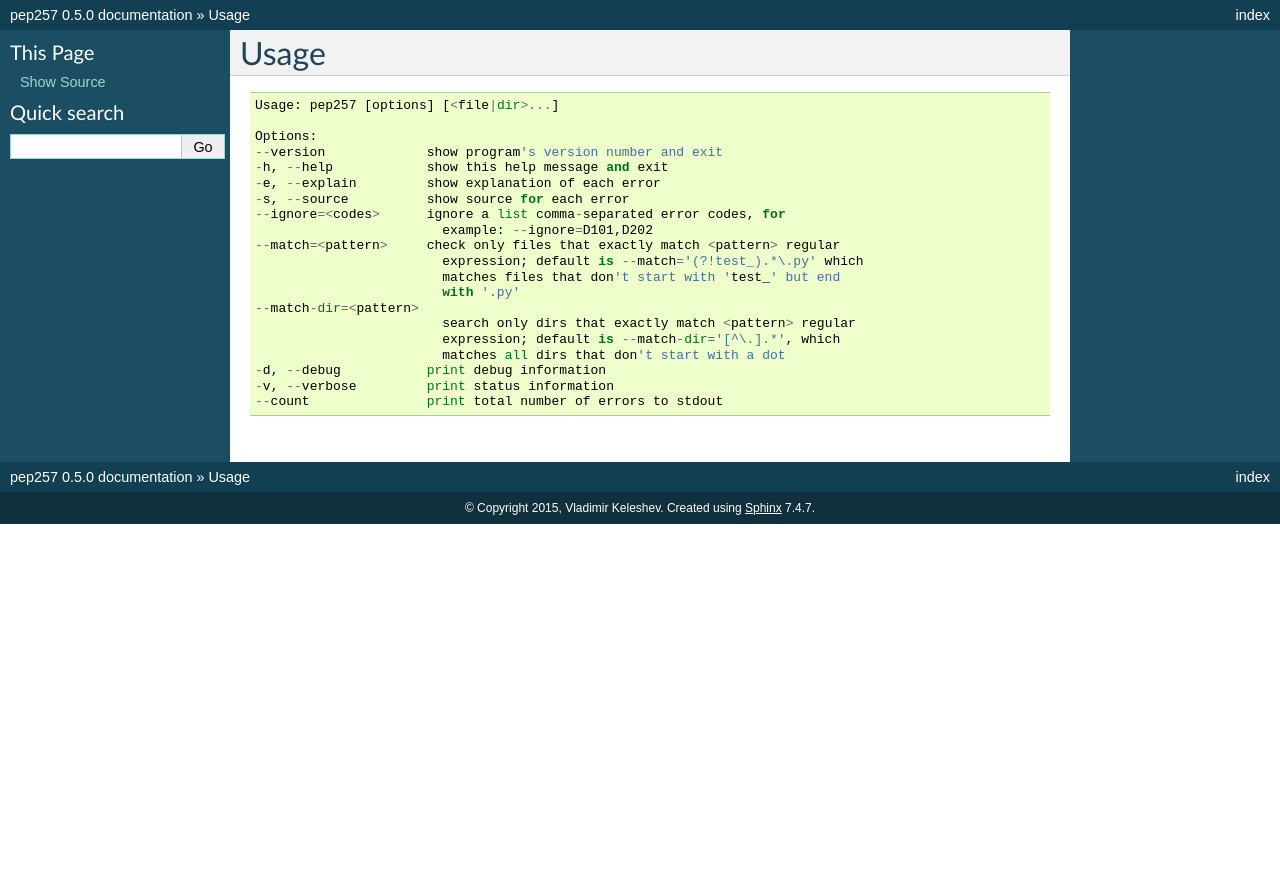
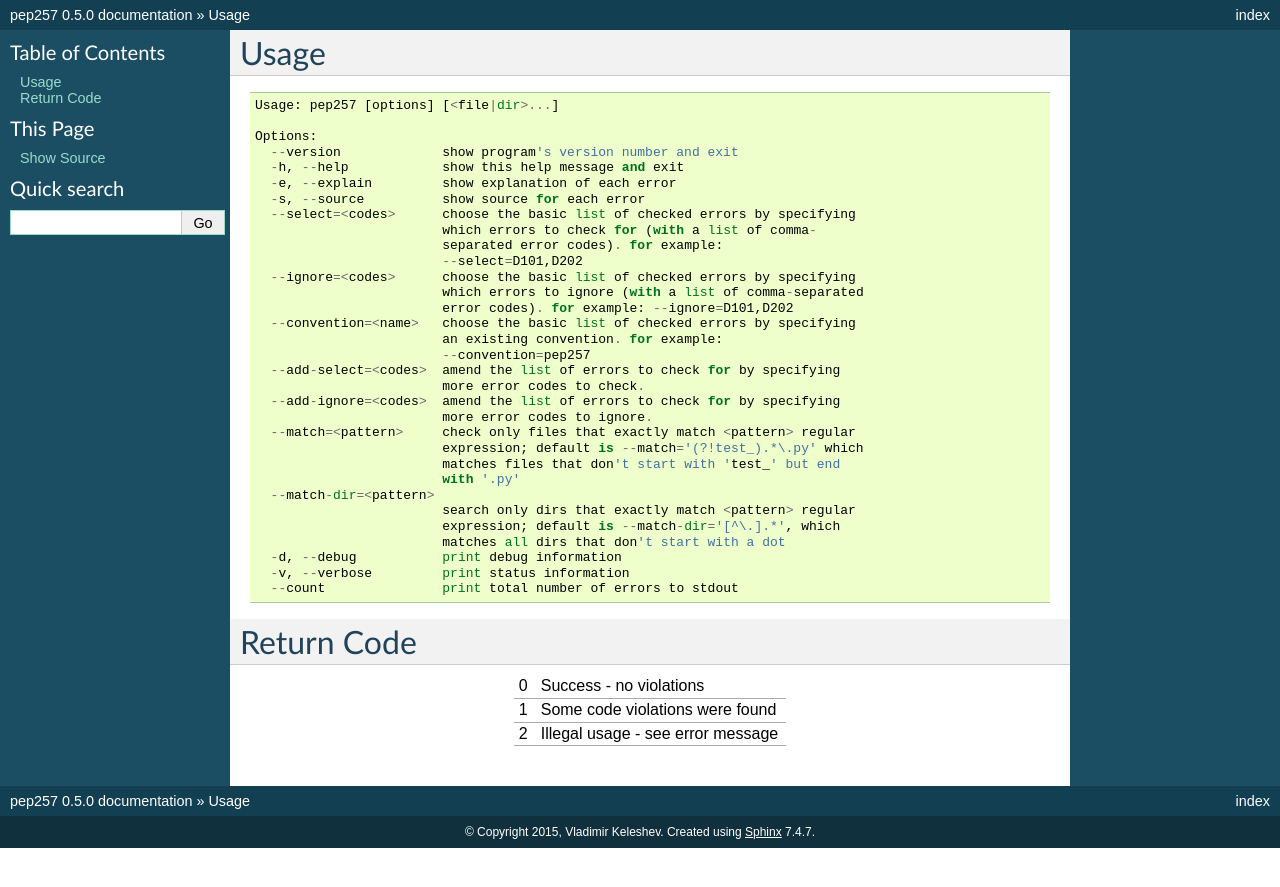
Before and after one commit to PyCQA/pydocstyle, a Sphinx documentation site: the page built from docs/snippets/cli.rst, in a window 1280 px wide. Shown: the top 887 px of the page. Built offline with Sphinx 7.4.7, drawn with Linux system fonts in a browser that asks for light colours.

Commit message:
Added docs

```diff
--- a/docs/release_notes.rst
+++ b/docs/release_notes.rst
@@ -4,6 +4,11 @@
 
 Current Development Version
 ---------------------------
+
+New Features
+
+* Added support for more flexible error selections using ``--ignore``,
+  ``--select``, ``--convention``, ``--add-ignore`` and ``--add-select``.
 
 Bug Fixes
 
--- a/docs/snippets/cli.rst
+++ b/docs/snippets/cli.rst
@@ -6,20 +6,43 @@
     Usage: pep257 [options] [<file|dir>...]
 
     Options:
-    --version             show program's version number and exit
-    -h, --help            show this help message and exit
-    -e, --explain         show explanation of each error
-    -s, --source          show source for each error
-    --ignore=<codes>      ignore a list comma-separated error codes, for
-                            example: --ignore=D101,D202
-    --match=<pattern>     check only files that exactly match <pattern> regular
+      --version             show program's version number and exit
+      -h, --help            show this help message and exit
+      -e, --explain         show explanation of each error
+      -s, --source          show source for each error
+      --select=<codes>      choose the basic list of checked errors by specifying
+                            which errors to check for (with a list of comma-
+                            separated error codes). for example:
+                            --select=D101,D202
+      --ignore=<codes>      choose the basic list of checked errors by specifying
+                            which errors to ignore (with a list of comma-separated
+                            error codes). for example: --ignore=D101,D202
+      --convention=<name>   choose the basic list of checked errors by specifying
+                            an existing convention. for example:
+                            --convention=pep257
+      --add-select=<codes>  amend the list of errors to check for by specifying
+                            more error codes to check.
+      --add-ignore=<codes>  amend the list of errors to check for by specifying
+                            more error codes to ignore.
+      --match=<pattern>     check only files that exactly match <pattern> regular
                             expression; default is --match='(?!test_).*\.py' which
                             matches files that don't start with 'test_' but end
                             with '.py'
-    --match-dir=<pattern>
+      --match-dir=<pattern>
                             search only dirs that exactly match <pattern> regular
                             expression; default is --match-dir='[^\.].*', which
                             matches all dirs that don't start with a dot
-    -d, --debug           print debug information
-    -v, --verbose         print status information
-    --count               print total number of errors to stdout
+      -d, --debug           print debug information
+      -v, --verbose         print status information
+      --count               print total number of errors to stdout
+
+Return Code
+^^^^^^^^^^^
+
++--------------+--------------------------------------------------------------+
+| 0            | Success - no violations                                      |
++--------------+--------------------------------------------------------------+
+| 1            | Some code violations were found                              |
++--------------+--------------------------------------------------------------+
+| 2            | Illegal usage - see error message                            |
++--------------+--------------------------------------------------------------+
```
